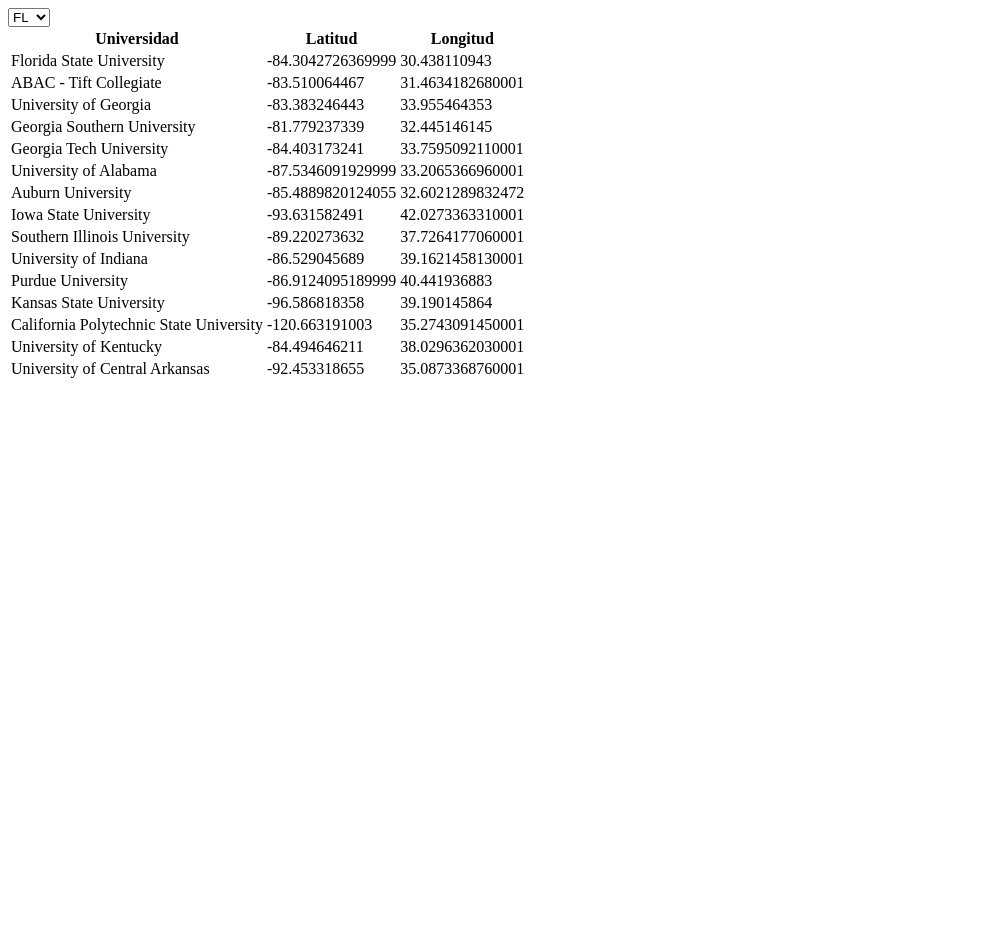
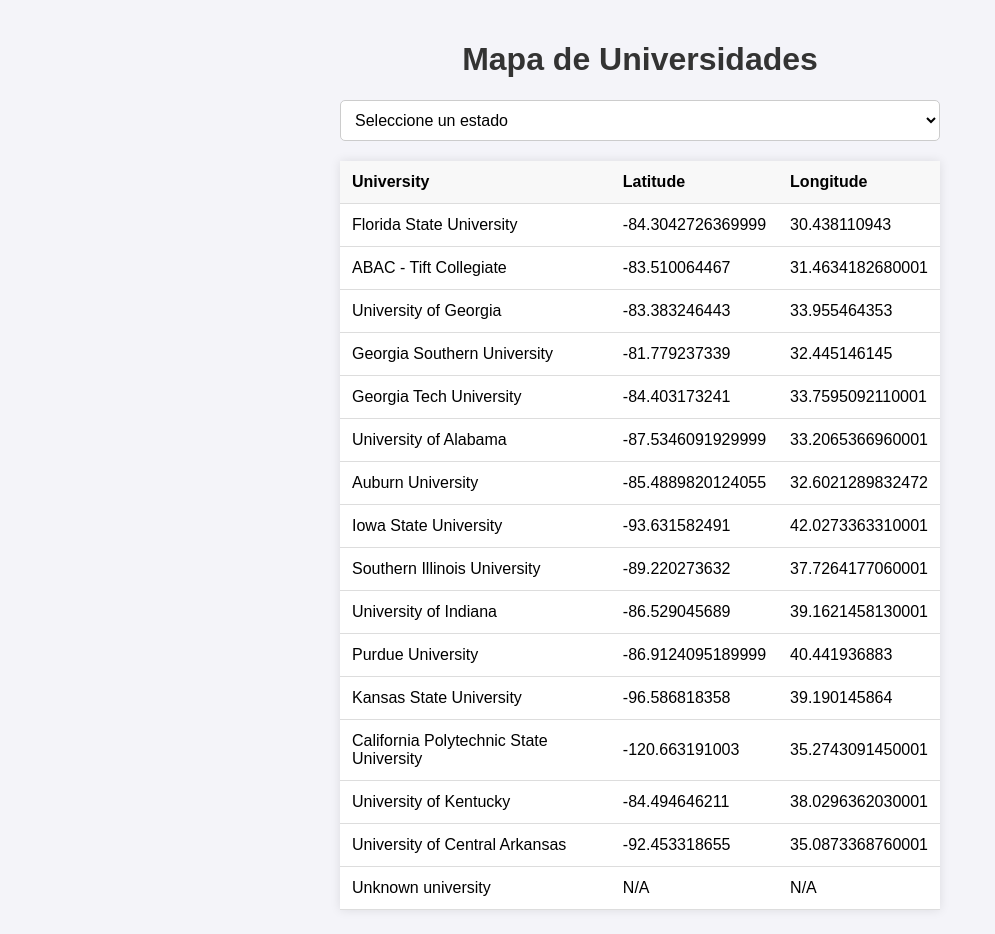
Before and after one commit to Tecuani1/Javascript-4, a plain HTML site: page index.html in a window 1280 px wide. Shown: the whole page, without its empty margins (0-995 px from the left). Before the commit the page ends 800 px from the top, so only its background shows below. Drawn offline with Linux system fonts and the light colour scheme.

Commit message:
creation of select and table function

```diff
--- a/data.js
+++ /dev/null
@@ -1,210 +0,0 @@
-export const data = {
-  "objectIdFieldName": "OBJECTID",
-  "uniqueIdField": {
-    "name": "OBJECTID",
-    "isSystemMaintained": true
-  },
-  "globalIdFieldName": "",
-  "geometryType": "esriGeometryPoint",
-  "spatialReference": {
-    "wkid": 4326,
-    "latestWkid": 4326
-  },
-  "fields": [
-    {
-      "name": "University_Chapter",
-      "type": "esriFieldTypeString",
-      "alias": "University Chapter",
-      "sqlType": "sqlTypeOther",
-      "length": 255,
-      "domain": null,
-      "defaultValue": null
-    },
-    {
-      "name": "City",
-      "type": "esriFieldTypeString",
-      "alias": "City",
-      "sqlType": "sqlTypeOther",
-      "length": 255,
-      "domain": null,
-      "defaultValue": null
-    },
-    {
-      "name": "State",
-      "type": "esriFieldTypeString",
-      "alias": "State",
-      "sqlType": "sqlTypeOther",
-      "length": 255,
-      "domain": null,
-      "defaultValue": null
-    }
-  ],
-  "exceededTransferLimit": true,
-  "features": [
-    {
-      "attributes": {
-        "University_Chapter": "Florida State University",
-        "City": "Tallahassee",
-        "State": "FL"
-      },
-      "geometry": {
-        "x": -84.3042726369999,
-        "y": 30.438110943
-      }
-    },
-    {
-      "attributes": {
-        "University_Chapter": "ABAC - Tift Collegiate",
-        "City": "Tifton",
-        "State": "GA"
-      },
-      "geometry": {
-        "x": -83.510064467,
-        "y": 31.4634182680001
-      }
-    },
-    {
-      "attributes": {
-        "University_Chapter": "University of Georgia",
-        "City": "Athens",
-        "State": "GA"
-      },
-      "geometry": {
-        "x": -83.383246443,
-        "y": 33.955464353
-      }
-    },
-    {
-      "attributes": {
-        "University_Chapter": "Georgia Southern University",
-        "City": "Statesboro",
-        "State": "GA"
-      },
-      "geometry": {
-        "x": -81.779237339,
-        "y": 32.445146145
-      }
-    },
-    {
-      "attributes": {
-        "University_Chapter": "Georgia Tech University",
-        "City": "Atlanta",
-        "State": "GA"
-      },
-      "geometry": {
-        "x": -84.403173241,
-        "y": 33.7595092110001
-      }
-    },
-    {
-      "attributes": {
-        "University_Chapter": "University of Alabama",
-        "City": "Tuscaloosa",
-        "State": "AL"
-      },
-      "geometry": {
-        "x": -87.5346091929999,
-        "y": 33.2065366960001
-      }
-    },
-    {
-      "attributes": {
-        "University_Chapter": "Auburn University",
-        "City": "Auburn",
-        "State": "AL"
-      },
-      "geometry": {
-        "x": -85.4889820124055,
-        "y": 32.6021289832472
-      }
-    },
-    {
-      "attributes": {
-        "University_Chapter": "Iowa State University",
-        "City": "Ames",
-        "State": "IA"
-      },
-      "geometry": {
-        "x": -93.631582491,
-        "y": 42.0273363310001
-      }
-    },
-    {
-      "attributes": {
-        "University_Chapter": "Southern Illinois University",
-        "City": "Carbondale",
-        "State": "IL"
-      },
-      "geometry": {
-        "x": -89.220273632,
-        "y": 37.7264177060001
-      }
-    },
-    {
-      "attributes": {
-        "University_Chapter": "University of Indiana",
-        "City": "Bloomington",
-        "State": "IN"
-      },
-      "geometry": {
-        "x": -86.529045689,
-        "y": 39.1621458130001
-      }
-    },
-    {
-      "attributes": {
-        "University_Chapter": "Purdue University",
-        "City": "West Lafayette",
-        "State": "IN"
-      },
-      "geometry": {
-        "x": -86.9124095189999,
-        "y": 40.441936883
-      }
-    },
-    {
-      "attributes": {
-        "University_Chapter": "Kansas State University",
-        "City": "Manhattan",
-        "State": "KS"
-      },
-      "geometry": {
-        "x": -96.586818358,
-        "y": 39.190145864
-      }
-    },
-    {
-      "attributes": {
-        "University_Chapter": "California Polytechnic State University",
-        "City": "San Luis Obispo",
-        "State": "CA"
-      },
-      "geometry": {
-        "x": -120.663191003,
-        "y": 35.2743091450001
-      }
-    },
-    {
-      "attributes": {
-        "University_Chapter": "University of Kentucky",
-        "City": "Lexington",
-        "State": "KY"
-      },
-      "geometry": {
-        "x": -84.494646211,
-        "y": 38.0296362030001
-      }
-    },
-    {
-      "attributes": {
-        "University_Chapter": "University of Central Arkansas",
-        "City": "Conway",
-        "State": "AR"
-      },
-      "geometry": {
-        "x": -92.453318655,
-        "y": 35.0873368760001
-      }
-    }
-  ]
-};
--- a/index.html
+++ b/index.html
@@ -1,23 +1,27 @@
 <!DOCTYPE html>
 <html lang="en">
   <head>
-    <meta charset="UTF-8">
-    <meta name="viewport" content="width=device-width, initial-scale=1.0">
-    <title>Mapa de universidades</title>
-    <link rel="icon" href="/src/img/faviconmap.png" type="image/png">
-    <script type="module" src="universidades.js"></script>
+    <meta charset="UTF-8" />
+    <meta name="viewport" content="width=device-width, initial-scale=1.0" />
+    <title>Mapa de Universidades</title>
+    <link rel="icon" href="/src/img/faviconmap.png" type="image/png" />
+    <link rel="stylesheet" href="/src/css/styles.css" />
+    <script type="module" src="/src/js/universidades.js"></script>
   </head>
   <body>
-    <select id="stateSelect"></select>
+    <h1>Mapa de Universidades</h1>
+    <select id="stateSelect">
+      <option value="">Seleccione un estado</option>
+    </select>
     <table id="universityTable">
       <thead>
         <tr>
-                <th>Universidad</th>
-                <th>Latitud</th>
-                <th>Longitud</th>
+          <th>University</th>
+          <th>Latitude</th>
+          <th>Longitude</th>
         </tr>
       </thead>
-        <tbody></tbody>
+      <tbody id="UniversityTable"></tbody>
     </table>
   </body>
 </html>
--- /dev/null
+++ b/src/css/styles.css
@@ -0,0 +1,42 @@
+body {
+  font-family: Arial, sans-serif;
+  margin: 0;
+  padding: 20px;
+  background-color: #f4f4f9;
+}
+h1 {
+  text-align: center;
+  color: #333;
+}
+select,
+table {
+  display: block;
+  margin: 20px auto;
+  width: 80%;
+  max-width: 600px;
+}
+select {
+  padding: 10px;
+  font-size: 16px;
+  border: 1px solid #ccc;
+  border-radius: 5px;
+  background-color: #fff;
+}
+table {
+  border-collapse: collapse;
+  width: 100%;
+  background-color: #fff;
+  box-shadow: 0 0 10px rgba(0, 0, 0, 0.1);
+}
+th,
+td {
+  padding: 12px;
+  text-align: left;
+  border-bottom: 1px solid #ddd;
+}
+th {
+  background-color: #f8f8f8;
+}
+tr:hover {
+  background-color: #f1f1f1;
+}
--- /dev/null
+++ b/src/data/data.js
@@ -0,0 +1,221 @@
+export const data = {
+  objectIdFieldName: 'OBJECTID',
+  uniqueIdField: {
+    name: 'OBJECTID',
+    isSystemMaintained: true,
+  },
+  globalIdFieldName: '',
+  geometryType: 'esriGeometryPoint',
+  spatialReference: {
+    wkid: 4326,
+    latestWkid: 4326,
+  },
+  fields: [
+    {
+      name: 'University_Chapter',
+      type: 'esriFieldTypeString',
+      alias: 'University Chapter',
+      sqlType: 'sqlTypeOther',
+      length: 255,
+      domain: null,
+      defaultValue: null,
+    },
+    {
+      name: 'City',
+      type: 'esriFieldTypeString',
+      alias: 'City',
+      sqlType: 'sqlTypeOther',
+      length: 255,
+      domain: null,
+      defaultValue: null,
+    },
+    {
+      name: 'State',
+      type: 'esriFieldTypeString',
+      alias: 'State',
+      sqlType: 'sqlTypeOther',
+      length: 255,
+      domain: null,
+      defaultValue: null,
+    },
+  ],
+  exceededTransferLimit: true,
+  features: [
+    {
+      attributes: {
+        University_Chapter: 'Florida State University',
+        City: 'Tallahassee',
+        State: 'FL',
+      },
+      geometry: {
+        x: -84.3042726369999,
+        y: 30.438110943,
+      },
+    },
+    {
+      attributes: {
+        University_Chapter: 'ABAC - Tift Collegiate',
+        City: 'Tifton',
+        State: 'GA',
+      },
+      geometry: {
+        x: -83.510064467,
+        y: 31.4634182680001,
+      },
+    },
+    {
+      attributes: {
+        University_Chapter: 'University of Georgia',
+        City: 'Athens',
+        State: 'GA',
+      },
+      geometry: {
+        x: -83.383246443,
+        y: 33.955464353,
+      },
+    },
+    {
+      attributes: {
+        University_Chapter: 'Georgia Southern University',
+        City: 'Statesboro',
+        State: 'GA',
+      },
+      geometry: {
+        x: -81.779237339,
+        y: 32.445146145,
+      },
+    },
+    {
+      attributes: {
+        University_Chapter: 'Georgia Tech University',
+        City: 'Atlanta',
+        State: 'GA',
+      },
+      geometry: {
+        x: -84.403173241,
+        y: 33.7595092110001,
+      },
+    },
+    {
+      attributes: {
+        University_Chapter: 'University of Alabama',
+        City: 'Tuscaloosa',
+        State: 'AL',
+      },
+      geometry: {
+        x: -87.5346091929999,
+        y: 33.2065366960001,
+      },
+    },
+    {
+      attributes: {
+        University_Chapter: 'Auburn University',
+        City: 'Auburn',
+        State: 'AL',
+      },
+      geometry: {
+        x: -85.4889820124055,
+        y: 32.6021289832472,
+      },
+    },
+    {
+      attributes: {
+        University_Chapter: 'Iowa State University',
+        City: 'Ames',
+        State: 'IA',
+      },
+      geometry: {
+        x: -93.631582491,
+        y: 42.0273363310001,
+      },
+    },
+    {
+      attributes: {
+        University_Chapter: 'Southern Illinois University',
+        City: 'Carbondale',
+        State: 'IL',
+      },
+      geometry: {
+        x: -89.220273632,
+        y: 37.7264177060001,
+      },
+    },
+    {
+      attributes: {
+        University_Chapter: 'University of Indiana',
+        City: 'Bloomington',
+        State: 'IN',
+      },
+      geometry: {
+        x: -86.529045689,
+        y: 39.1621458130001,
+      },
+    },
+    {
+      attributes: {
+        University_Chapter: 'Purdue University',
+        City: 'West Lafayette',
+        State: 'IN',
+      },
+      geometry: {
+        x: -86.9124095189999,
+        y: 40.441936883,
+      },
+    },
+    {
+      attributes: {
+        University_Chapter: 'Kansas State University',
+        City: 'Manhattan',
+        State: 'KS',
+      },
+      geometry: {
+        x: -96.586818358,
+        y: 39.190145864,
+      },
+    },
+    {
+      attributes: {
+        University_Chapter: 'California Polytechnic State University',
+        City: 'San Luis Obispo',
+        State: 'CA',
+      },
+      geometry: {
+        x: -120.663191003,
+        y: 35.2743091450001,
+      },
+    },
+    {
+      attributes: {
+        University_Chapter: 'University of Kentucky',
+        City: 'Lexington',
+        State: 'KY',
+      },
+      geometry: {
+        x: -84.494646211,
+        y: 38.0296362030001,
+      },
+    },
+    {
+      attributes: {
+        University_Chapter: 'University of Central Arkansas',
+        City: 'Conway',
+        State: 'AR',
+      },
+      geometry: {
+        x: -92.453318655,
+        y: 35.0873368760001,
+      },
+    },
+    {
+      attributes: {
+        University_Chapter: '',
+        City: 'Lexington',
+        State: 'KY',
+      },
+      geometry: {
+        x: -84.494646211,
+        y: 38.0296362030001,
+      },
+    },
+  ],
+};
--- /dev/null
+++ b/src/js/universidades.js
@@ -0,0 +1,89 @@
+import { data } from '/src/data/data.js';
+
+// Función unificada para obtener estados únicos y ubicaciones de universidades
+function locationsTransformer(features) {
+  const states = [];
+  const universityLocations = [];
+
+  features.forEach((feature) => {
+    const attributes = feature.attributes;
+    const geometry = feature.geometry;
+
+    const state = attributes?.State;
+    const university = attributes?.University_Chapter;
+    const x = geometry?.x;
+    const y = geometry?.y;
+
+    // Añadimos el estado si no está en la lista
+    if (state && !states.includes(state)) {
+      states.push(state);
+    }
+
+    if (university && state) {
+      universityLocations.push({
+        university: university,
+        latLng: [x, y],
+      });
+    } else {
+      // Agregar la ubicación con los datos que tengas, sin coordenadas si falta la universidad
+      universityLocations.push({
+        university: university || 'Unknown university',
+        latLng: university ? [x, y] : null, // Asignar coordenadas solo si hay universidad
+      });
+    }
+  });
+
+  return [states, universityLocations];
+}
+
+// Función para crear el select de estados
+function createStateSelect(states) {
+  const stateSelect = document.getElementById('stateSelect');
+  states.forEach((state) => {
+    const option = document.createElement('option');
+    option.value = state;
+    option.text = state;
+    stateSelect.appendChild(option);
+  });
+}
+
+// Función para crear la tabla de universidades
+function createUniversityTable(universityLocations) {
+  const tbody = document.getElementById('UniversityTable');
+
+  // Verificar si el tbody existe
+  if (tbody) {
+    universityLocations.forEach((location) => {
+      const row = document.createElement('tr');
+      const universityCell = document.createElement('td');
+      universityCell.textContent = location.university;
+      const latCell = document.createElement('td');
+      latCell.textContent = location.latLng ? location.latLng[0] : 'N/A';
+      const lngCell = document.createElement('td');
+      lngCell.textContent = location.latLng ? location.latLng[1] : 'N/A';
+      row.appendChild(universityCell);
+      row.appendChild(latCell);
+      row.appendChild(lngCell);
+      tbody.appendChild(row);
+    });
+  } else {
+    console.error('No se encontró el tbody en la tabla de universidades.');
+  }
+}
+
+// Verificamos que existan datos antes de ejecutar la transformación
+if (data?.features?.length > 0) {
+  const [states, universityLocations] = locationsTransformer(data.features);
+
+  // Mostrar los estados y ubicaciones en la consola
+  console.log('States:', states);
+  console.log('University Locations:', universityLocations);
+
+  // Crear el select de estados
+  createStateSelect(states);
+
+  // Crear la tabla de universidades
+  createUniversityTable(universityLocations);
+} else {
+  console.log('No se encontraron datos en el archivo.');
+}
--- a/universidades.js
+++ /dev/null
@@ -1,68 +0,0 @@
-import { data } from "./data.js";
-
-// Función unificada para obtener estados únicos y ubicaciones de universidades
-function locationsTransformer(features) {
-  const states = [];
-  const universityLocations = [];
-
-  features.forEach((feature) => {
-    const attributes = feature.attributes;
-    const geometry = feature.geometry;
-
-    const state = attributes?.State;
-    const university = attributes?.University_Chapter;
-    const city = attributes?.City;
-    const x = geometry?.x;
-    const y = geometry?.y;
-
-    // Añadimos el estado si no está en la lista
-    if (state && !states.includes(state)) {
-      states.push(state);
-    }
-
-    // Añadimos la ubicación de la universidad
-    if (university || x !== null || y !== null) {
-      universityLocations.push({
-        university: university,
-        state: state,
-        latLng: [x, y],
-      });
-    }
-  });
-
-  return [states, universityLocations];
-}
-
-// Verificamos que existan datos antes de ejecutar la transformación
-if (data?.features?.length > 0) {
-  const [states, universityLocations] = locationsTransformer(data.features);
-
-
-  // Crear el select de estados
-  const stateSelect = document.getElementById('stateSelect');
-  states.forEach(state => {
-    const option = document.createElement('option');
-    option.value = state;
-    option.text = state;
-    stateSelect.appendChild(option);
-  });
-
-
-// Crear la tabla de universidades
-const universityTable = document.getElementById('universityTable').getElementsByTagName('tbody')[0];
-universityLocations.forEach(location => {
-    const row = document.createElement('tr');
-    const universityCell = document.createElement('td');
-    universityCell.textContent = location.university;
-    const latCell = document.createElement('td');
-    latCell.textContent = location.latLng[0];
-    const lngCell = document.createElement('td');
-    lngCell.textContent = location.latLng[1];
-    row.appendChild(universityCell);
-    row.appendChild(latCell);
-    row.appendChild(lngCell);
-    universityTable.appendChild(row);
-});
-} else {
-  console.log("No se encontraron datos en el archivo.");
-}
```
Also changed, not shown: 1 other file. Lines whose indentation alone changed are shown as unchanged.
